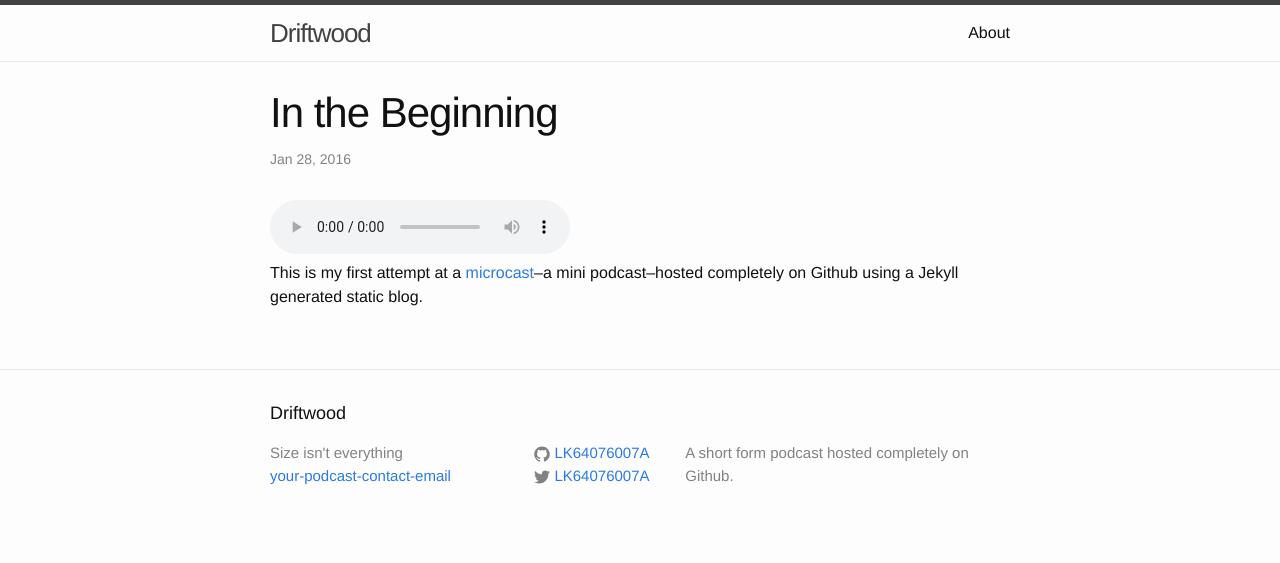
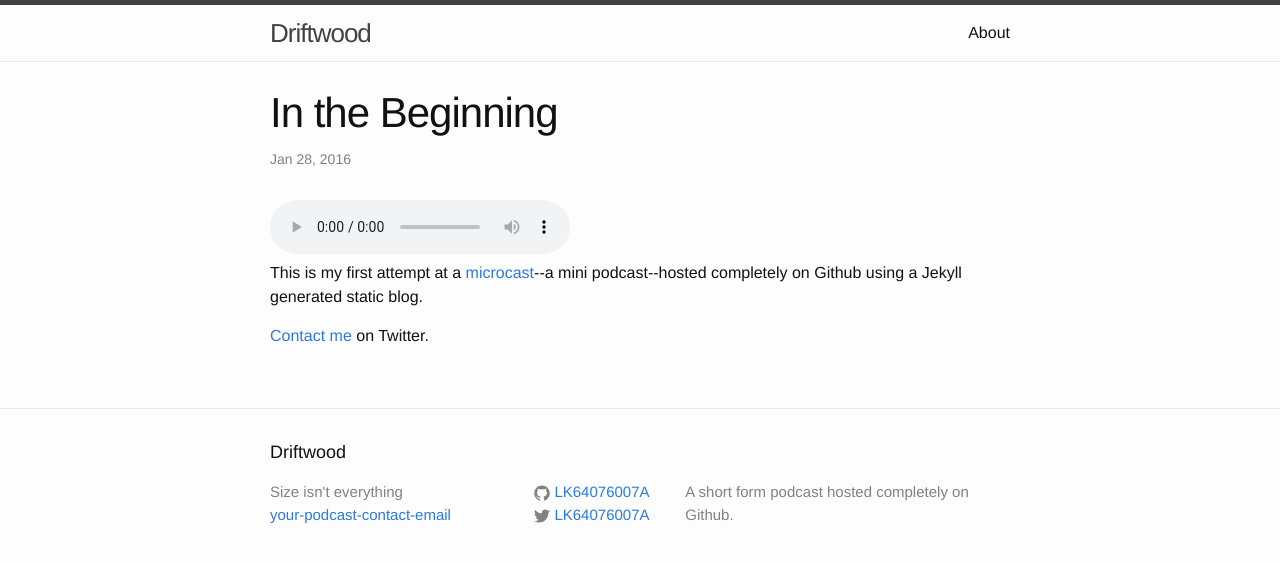
Before and after one commit to LK64076007A/microcast, a Jekyll site: the page built from _posts/2016-01-28-in-the-beginning.md, in a window 1280 px wide. Shown: the top 563 px of the page. Built offline with Jekyll 4.4.1, drawn with Linux system fonts in a browser that asks for light colours.

Commit message:
adding twitter info to first post

```diff
--- a/_posts/2016-01-28-in-the-beginning.md
+++ b/_posts/2016-01-28-in-the-beginning.md
@@ -4,7 +4,7 @@ title: In the Beginning
 date: 2016-01-28 21:55:44 -0500
 file: /audio/ep1.m4a
 excerpt: This is the first episode. A test really. Just a proof of concept to see if this thing could be possible.
-summary: This is my first attempt at a <a href="http://www.manton.org/2016/01/new-podcast-timetable.html">microcast</a>--a mini podcast--hosted completely on Github using a Jekyll generated static blog.
+summary: <p>This is my first attempt at a <a href="http://www.manton.org/2016/01/new-podcast-timetable.html">microcast</a>--a mini podcast--hosted completely on Github using a Jekyll generated static blog.</p><p><a href="https://twitter.com/LK64076007A">Contact me</a> on Twitter.</p>
 duration: "3:14" #audio length in min
 length: "3258374" #filesize in byte
 explicit: "yes" #other option is no
```
